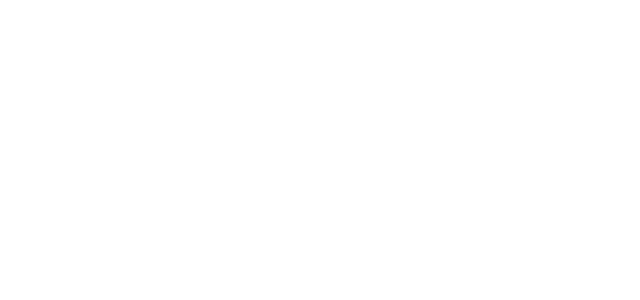
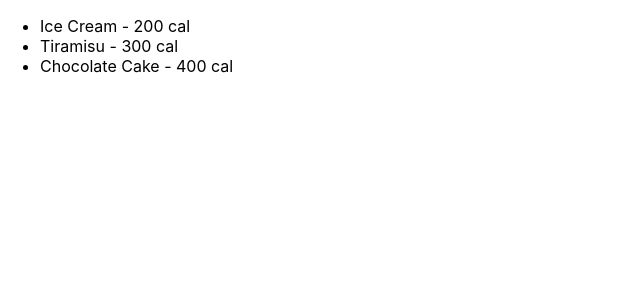
Before and after one commit to Bodzia04/Coursera-Advanced-React, a React (Create React App) app: page / in a window 1280 px wide. Shown: the top 300 px of the page, without its empty margins (0-640 px from the left). Built offline with nearby package versions, Linux system fonts and the light colour scheme.

Commit message:
Week 1 -> 1) Components -> 2) Rendering Lists in React -> 3) Exercise Create a basic List component (перевірити в module 'App.js' константу 'data' чи сходиться з задачаю)

```diff
--- a/src/App.js
+++ b/src/App.js
@@ -1,6 +1,35 @@
 import './App.css';
+import DessertsList from './DessertsList'
+
+const data = [
+  {
+    id: 1,
+    title: 'Macaron',
+    price: '$5.00',
+    calories: 600
+  },
+  {
+    id: 2,
+    title: 'Tiramisu',
+    price: '$5.00',
+    calories: 300
+  },
+  {
+    id: 3,
+    title: 'Ice Cream',
+    price: '$5.00',
+    calories: 200
+  },
+  {
+    id: 4,
+    title: 'Chocolate Cake',
+    price: '$5.00',
+    calories: 400
+  }
+];
 
 function App() {
+  return <DessertsList data={data} />;
 }
 
 export default App;
--- /dev/null
+++ b/src/DessertsList.js
@@ -0,0 +1,13 @@
+export default function DessertsList(props) {
+  const sortedData = [...props.data]
+    .filter(dessert => dessert.calories < 500)
+    .sort((a, b) => a.calories - b.calories);
+
+  return (
+    <ul>
+      {sortedData.map(dessert => (
+        <li key={dessert.id}>{dessert.title} - {dessert.calories} cal</li>
+      ))}
+    </ul>
+  );
+}
```
